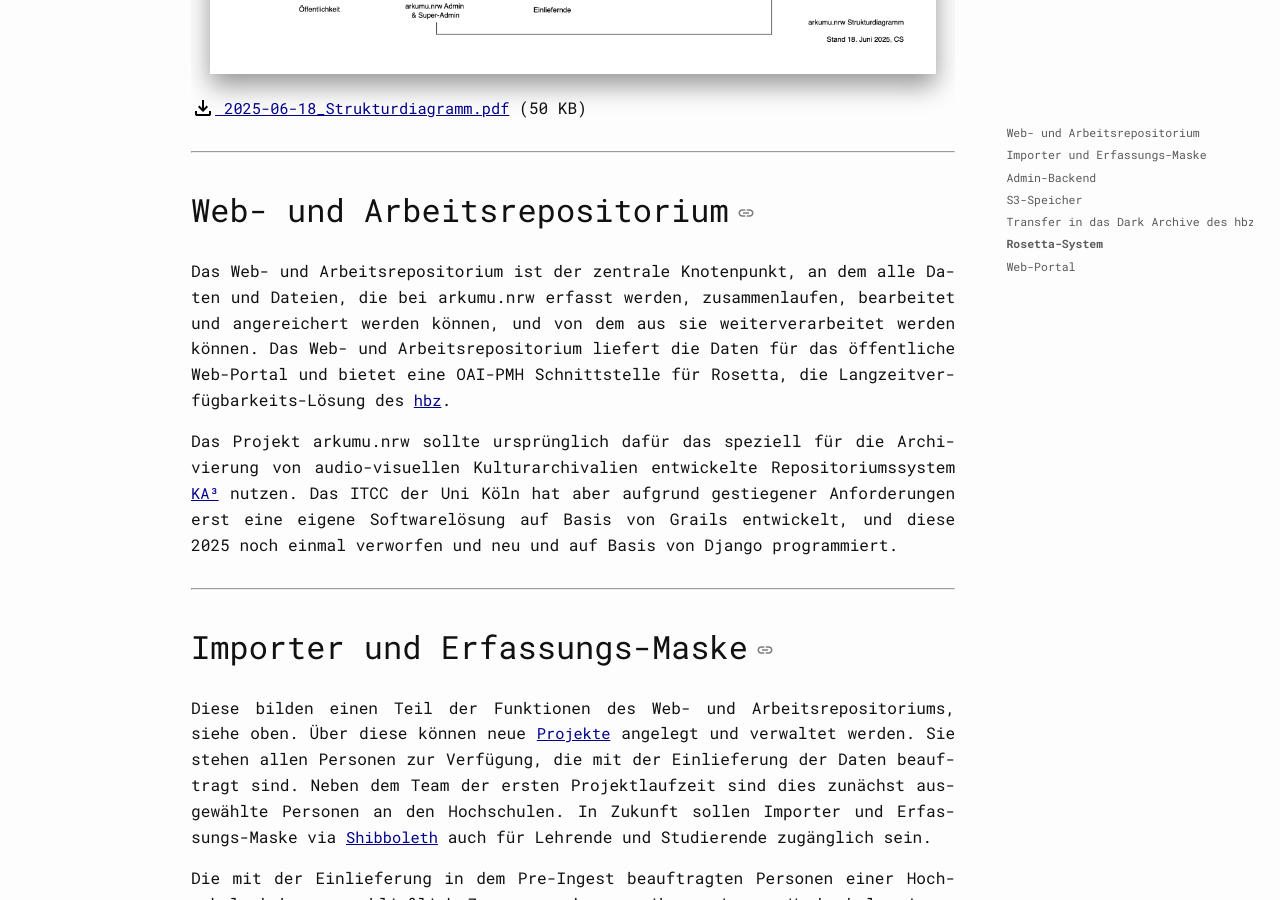
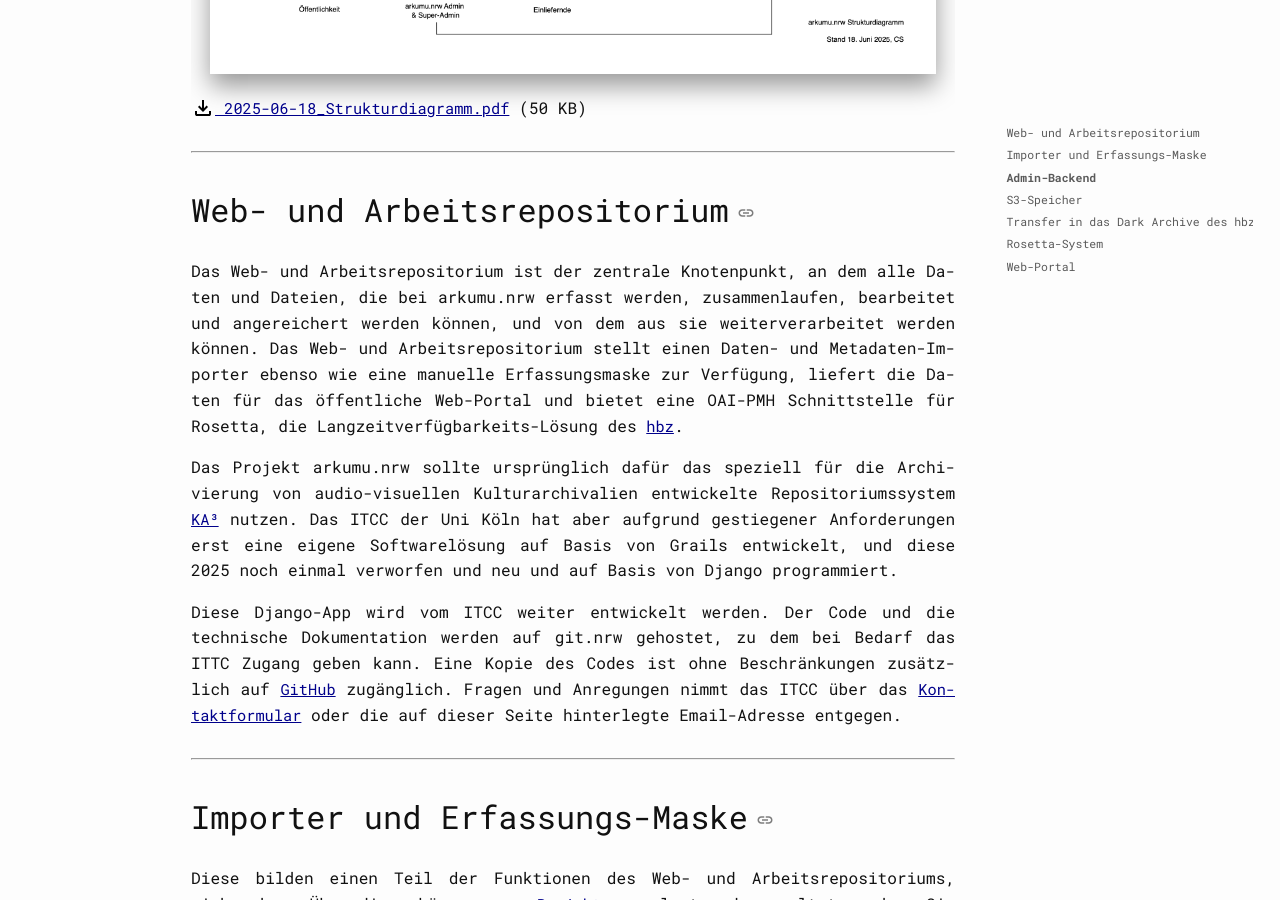
Before and after one commit to arkumu/arkumu.github.io, a Jekyll site: the page built from dokumentation/infrastruktur.markdown, in a window 1280 px wide and 900 px high, scrolled down 836 px. Built offline with Jekyll 4.4.1, drawn with Linux system fonts in a browser that asks for light colours; a script that is not in the unit is left out.

Commit message:
more details about Django-App

```diff
--- a/dokumentation/infrastruktur.markdown
+++ b/dokumentation/infrastruktur.markdown
@@ -15,10 +15,11 @@ Dieses im Vorprojekt entwickelte Strukturdiagramm veranschaulicht den logischen
 
 ## Web- und Arbeitsrepositorium
 
-Das Web- und Arbeitsrepositorium ist der zentrale Knotenpunkt, an dem alle Daten und Dateien, die bei arkumu.nrw erfasst werden, zusammenlaufen, bearbeitet und angereichert werden können, und von dem aus sie weiterverarbeitet werden können. Das Web- und Arbeitsrepositorium liefert die Daten für das öffentliche Web-Portal und bietet eine OAI-PMH Schnittstelle für Rosetta, die Langzeitverfügbarkeits-Lösung des [hbz](https://www.hbz-nrw.de/).
-
+Das Web- und Arbeitsrepositorium ist der zentrale Knotenpunkt, an dem alle Daten und Dateien, die bei arkumu.nrw erfasst werden, zusammenlaufen, bearbeitet und angereichert werden können, und von dem aus sie weiterverarbeitet werden können. Das Web- und Arbeitsrepositorium stellt einen Daten- und Metadaten-Importer ebenso wie eine manuelle Erfassungsmaske zur Verfügung, liefert die Daten für das öffentliche Web-Portal und bietet eine OAI-PMH Schnittstelle für Rosetta, die Langzeitverfügbarkeits-Lösung des [hbz](https://www.hbz-nrw.de/).
 
 Das Projekt arkumu.nrw sollte ursprünglich dafür das speziell für die Archivierung von audio-visuellen Kulturarchivalien entwickelte Repositoriumssystem [KA³](https://ka3.uni-koeln.de/) nutzen. Das ITCC der Uni Köln hat aber aufgrund gestiegener Anforderungen erst eine eigene Softwarelösung auf Basis von Grails entwickelt, und diese 2025 noch einmal verworfen und neu und auf Basis von Django programmiert.
+
+Diese Django-App wird vom ITCC weiter entwickelt werden. Der Code und die technische Dokumentation werden auf git.nrw gehostet, zu dem bei Bedarf das ITTC Zugang geben kann. Eine Kopie des Codes ist ohne Beschränkungen zusätzlich auf [GitHub](https://github.com/arkumu/arkumu-app) zugänglich. Fragen und Anregungen nimmt das ITCC über das [Kontaktformular](https://itcc.uni-koeln.de/das-itcc/kontakt/itcc-helpdesk) oder die auf dieser Seite hinterlegte Email-Adresse entgegen.
 
 ----
 
```
